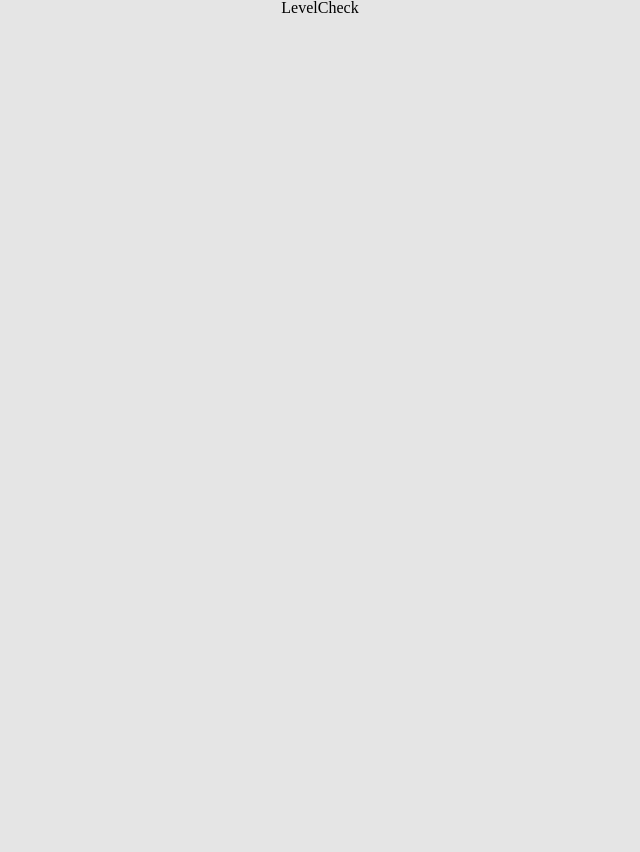
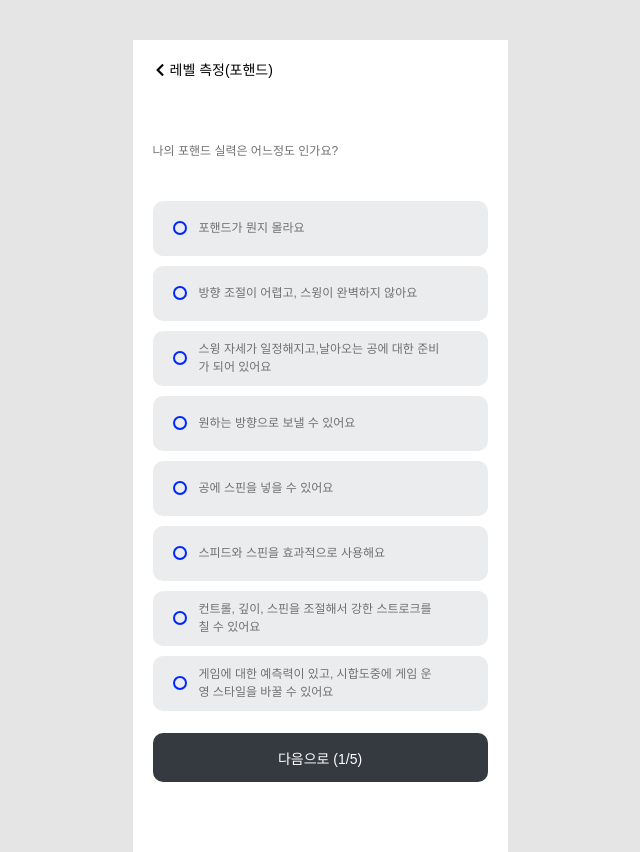
Before and after one commit to a-happy-dev-day/yanawa-mvp, a React (Create React App) app in the folder frontend/: page /levelcheck in a window 1280 px wide. Shown: the whole page, without its empty margins (320-960 px from the left). Before the commit the page ends 800 px from the top, so only its background shows below. Built offline with nearby package versions, Linux system fonts and the light colour scheme; a web font is replaced by a local one.

Commit message:
LevelCheck page 추가

```diff
--- /dev/null
+++ b/frontend/src/assets/data/levelcheckdata.js
@@ -0,0 +1,58 @@
+export const LevelCheckData = [
+  {
+    id: 1,
+    title: "포핸드",
+    level: [
+      "포핸드가 뭔지 몰라요",
+      "방향 조절이 어렵고, 스윙이 완벽하지 않아요",
+      "스윙 자세가 일정해지고,날아오는 공에 대한 준비가 되어 있어요",
+      "원하는 방향으로 보낼 수 있어요",
+      "공에 스핀을 넣을 수 있어요",
+      "스피드와 스핀을 효과적으로 사용해요",
+      "컨트롤, 깊이, 스핀을 조절해서 강한 스트로크를 칠 수 있어요",
+      "게임에 대한 예측력이 있고, 시합도중에 게임 운영 스타일을 바꿀 수 있어요",
+    ],
+  },
+  {
+    id: 2,
+    title: "백핸드",
+    level: [
+      "백핸드가 뭔지 몰라요",
+      "백핸드 치기를 기피하고, 공을 정확하게 맞추지 못해요",
+      "그립과 준비자세가 부족하고, 백핸드로 날아와도 포핸드로 치려고 해요",
+      "일반적인 속도의 공에 대한 준비가 되어 있고, 일관되게 칠 수 있어요",
+      "높게 바운드 되는 공이나 강한 공에 대해서는 대처하기 어려워요",
+      "방향과 깊이를 조절해가며 꾸준히 칠 수 있고, 스핀을 넣을 수 있어요",
+      "일반적인 스피드의 공에 대해서는 공격적으로 칠 수 있어요",
+      "꾸준하게 백핸드로 공격적인 샷을 칠 수 있고, 변화도 줄 수 있어요",
+    ],
+  },
+  {
+    id: 3,
+    title: "발리",
+    level: [
+      "백핸드가 뭔지 몰라요",
+      "백핸드 치기를 기피하고, 공을 정확하게 맞추지 못해요",
+      "그립과 준비자세가 부족하고, 백핸드로 날아와도 포핸드로 치려고 해요",
+      "일반적인 속도의 공에 대한 준비가 되어 있고, 일관되게 칠 수 있어요",
+      "높게 바운드 되는 공이나 강한 공에 대해서는 대처하기 어려워요",
+      "방향과 깊이를 조절해가며 꾸준히 칠 수 있고, 스핀을 넣을 수 있어요",
+      "일반적인 스피드의 공에 대해서는 공격적으로 칠 수 있어요",
+      "꾸준하게 백핸드로 공격적인 샷을 칠 수 있고, 변화도 줄 수 있어요",
+    ],
+  },
+  {
+    id: 4,
+    title: "서브/리턴",
+    level: [
+      "백핸드가 뭔지 몰라요",
+      "백핸드 치기를 기피하고, 공을 정확하게 맞추지 못해요",
+      "그립과 준비자세가 부족하고, 백핸드로 날아와도 포핸드로 치려고 해요",
+      "일반적인 속도의 공에 대한 준비가 되어 있고, 일관되게 칠 수 있어요",
+      "높게 바운드 되는 공이나 강한 공에 대해서는 대처하기 어려워요",
+      "방향과 깊이를 조절해가며 꾸준히 칠 수 있고, 스핀을 넣을 수 있어요",
+      "일반적인 스피드의 공에 대해서는 공격적으로 칠 수 있어요",
+      "꾸준하게 백핸드로 공격적인 샷을 칠 수 있고, 변화도 줄 수 있어요",
+    ],
+  },
+];
--- a/frontend/src/pages/LevelCheck.js
+++ b/frontend/src/pages/LevelCheck.js
@@ -1,7 +1,132 @@
-import React from "react";
+import React, { useState } from "react";
+import styled from "styled-components";
+import { FaChevronLeft } from "react-icons/fa";
+// import { useNavigate } from "react-router-dom";
+import { LevelCheckData } from "../assets/data/levelcheckdata";
 
 const LevelCheck = () => {
-  return <div>LevelCheck</div>;
+  const [levelCheckNum, setLevelCheckNum] = useState(0);
+
+  const nextStep = () => {
+    setLevelCheckNum(levelCheckNum + 1);
+  };
+
+  return (
+    <Wrapper>
+      <Header>
+        <FaChevronLeft style={{ paddingRight: "3px" }} /> 레벨 측정(
+        {LevelCheckData[levelCheckNum].title})
+      </Header>
+      <Title>
+        나의 {LevelCheckData[levelCheckNum].title} 실력은 어느정도 인가요?
+      </Title>
+      <form>
+        {LevelCheckData[levelCheckNum].level.map((data, index) => (
+          <div key={index}>
+            <Input id={index} type='radio' name='check'></Input>
+            <Label htmlFor={index}>{data}</Label>
+          </div>
+        ))}
+      </form>
+
+      <NextButton onClick={nextStep}>다음으로 (1/5)</NextButton>
+    </Wrapper>
+  );
 };
 
 export default LevelCheck;
+
+const Wrapper = styled.div`
+  position: relative;
+  font-family: "Noto Sans KR", sans-serif;
+  box-sizing: border-box;
+  background-color: #fff;
+  width: 375px;
+  height: 812px;
+  margin-top: 40px;
+  padding: 0 20px 0;
+`;
+
+const Header = styled.header`
+  padding: 22px 0 22px;
+  font-size: 14px;
+  line-height: 1.2;
+  margin-bottom: 44px;
+  display: flex;
+  align-items: center;
+`;
+
+const Title = styled.div`
+  font-size: 12px;
+  color: rgba(112, 112, 112, 1);
+  margin-bottom: 44px;
+`;
+
+const Label = styled.label`
+  position: relative;
+  box-sizing: border-box;
+  display: flex;
+  align-items: center;
+  height: 55px;
+  text-align: left;
+  background-color: rgba(235, 236, 237, 1);
+  cursor: pointer;
+  border: none;
+  font-size: 12px;
+  font-family: inherit;
+  padding: 0 46px;
+  border-radius: 10px;
+  margin-bottom: 10px;
+  line-height: 1.5;
+  color: rgba(112, 112, 112, 1);
+  &::before {
+    position: absolute;
+    left: 20px;
+    width: 10px;
+    height: 10px;
+    border: 2px solid rgba(0, 39, 253, 1);
+    content: " ";
+    border-radius: 10px;
+    margin-right: 10px;
+    cursor: pointer;
+  }
+`;
+
+const Input = styled.input`
+  display: none;
+  &:checked + ${Label} {
+    border: 2px solid #0027fd;
+    background-color: #cbd3ff;
+  }
+  &:checked + ${Label} {
+    &::after {
+      position: absolute;
+      top: 22px;
+      left: 24px;
+      content: "";
+      color: #61768b;
+      width: 6px;
+      height: 6px;
+      background-color: rgba(0, 39, 253, 1);
+      border-radius: 5px;
+      cursor: pointer;
+    }
+  }
+`;
+
+const NextButton = styled.button`
+  position: absolute;
+  bottom: 70px;
+  left: 20px;
+  width: 335px;
+  background-color: transparent;
+  cursor: pointer;
+  border: none;
+  background-color: rgba(52, 58, 64, 1);
+  font-size: 14px;
+  font-family: inherit;
+  padding: 15px 0 14px;
+  border-radius: 10px;
+  color: #fff;
+  margin-top: 324px;
+`;
```
